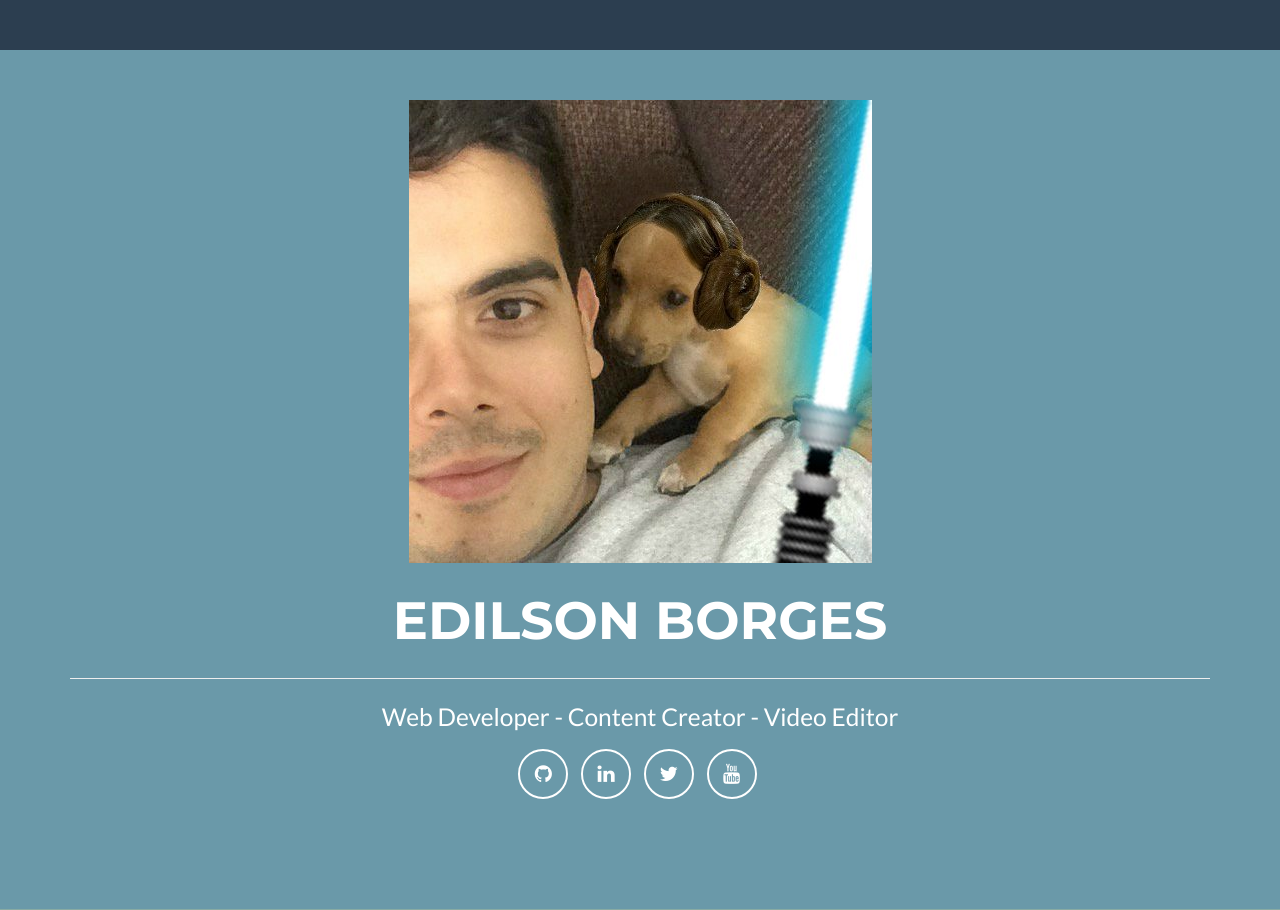
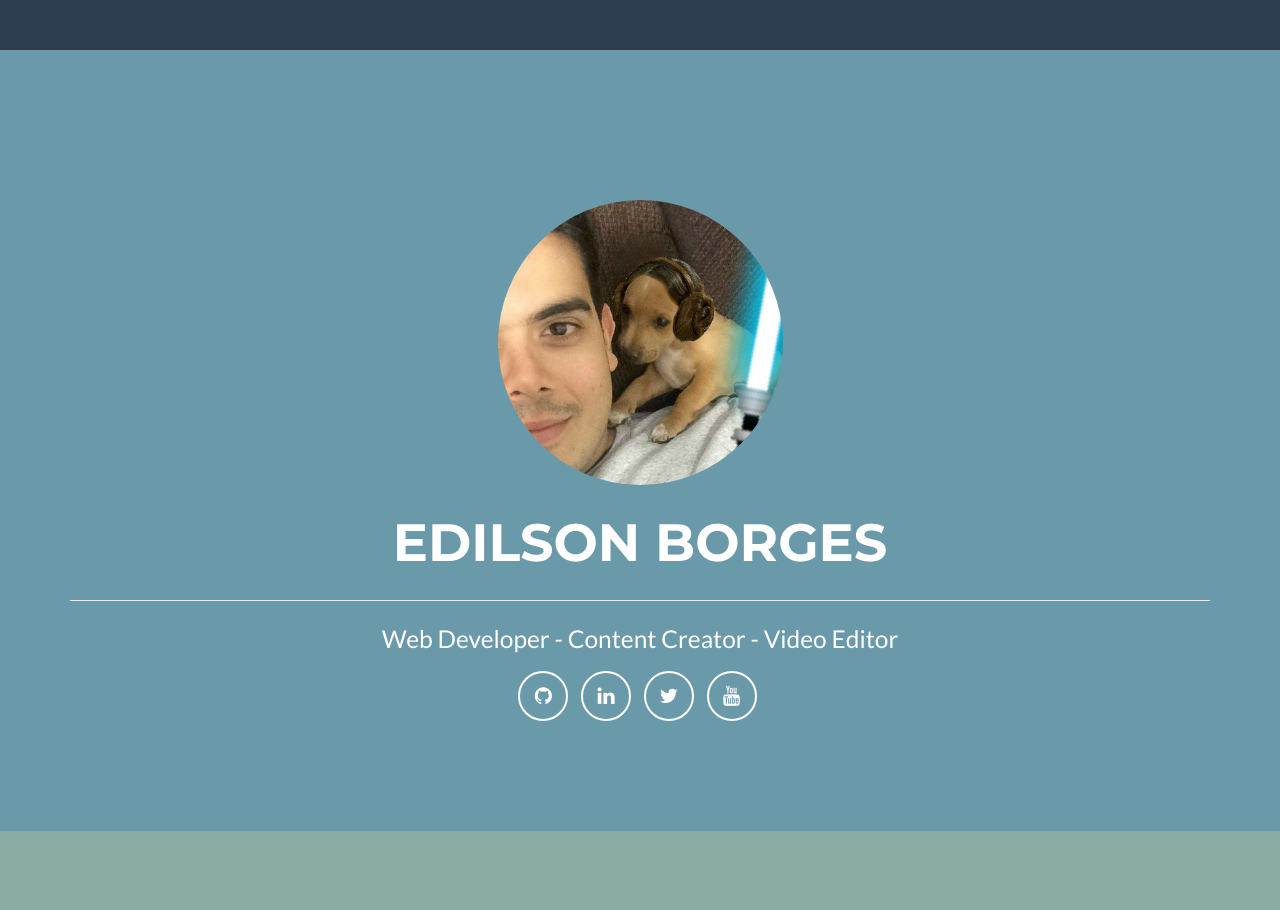
Before and after one commit to edilsonborges/edilsonborges.github.io, a PHP site: page / in a window 1280 px wide. Shown: the top 910 px of the page. Run offline with PHP 8.4, Linux system fonts and the light colour scheme; some libraries are stand-ins or nearby versions.

Commit message:
Image Profile: - using .css instead of min.css - changing size - adding border-radius instead of using a png rounded image

```diff
--- a/css/freelancer.css
+++ b/css/freelancer.css
@@ -10,6 +10,12 @@ body {
 p {
   font-size: 20px;
 }
+
+.img-responsive{
+  border-radius: 50%;
+  width: 25%;
+}
+
 p.small {
   font-size: 16px;
 }
--- a/index.html
+++ b/index.html
@@ -15,7 +15,7 @@
     <link href="vendor/bootstrap/css/bootstrap.min.css" rel="stylesheet">
 
     <!-- Theme CSS -->
-    <link href="css/freelancer.min.css" rel="stylesheet">
+    <link href="css/freelancer.css" rel="stylesheet">
 
     <!-- Custom Fonts -->
     <link href="vendor/font-awesome/css/font-awesome.min.css" rel="stylesheet" type="text/css">
```
